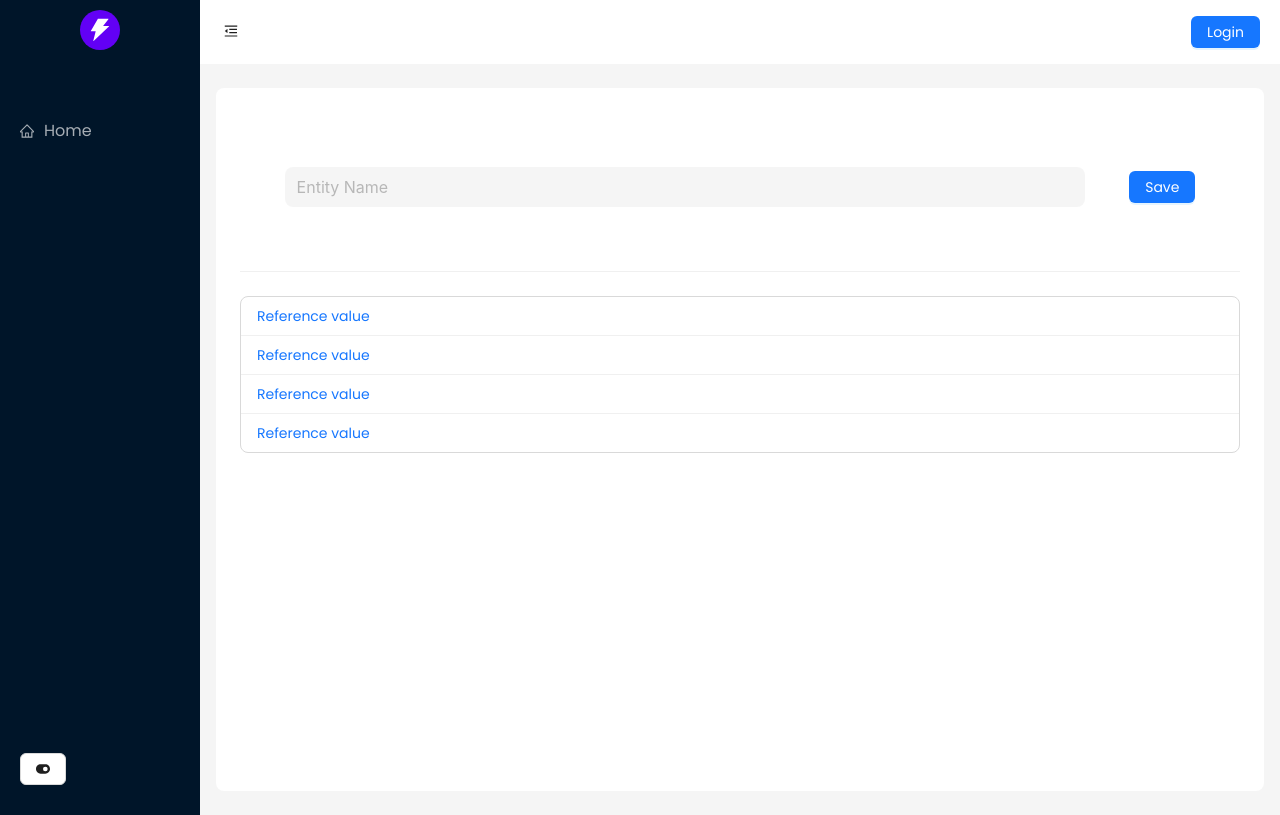
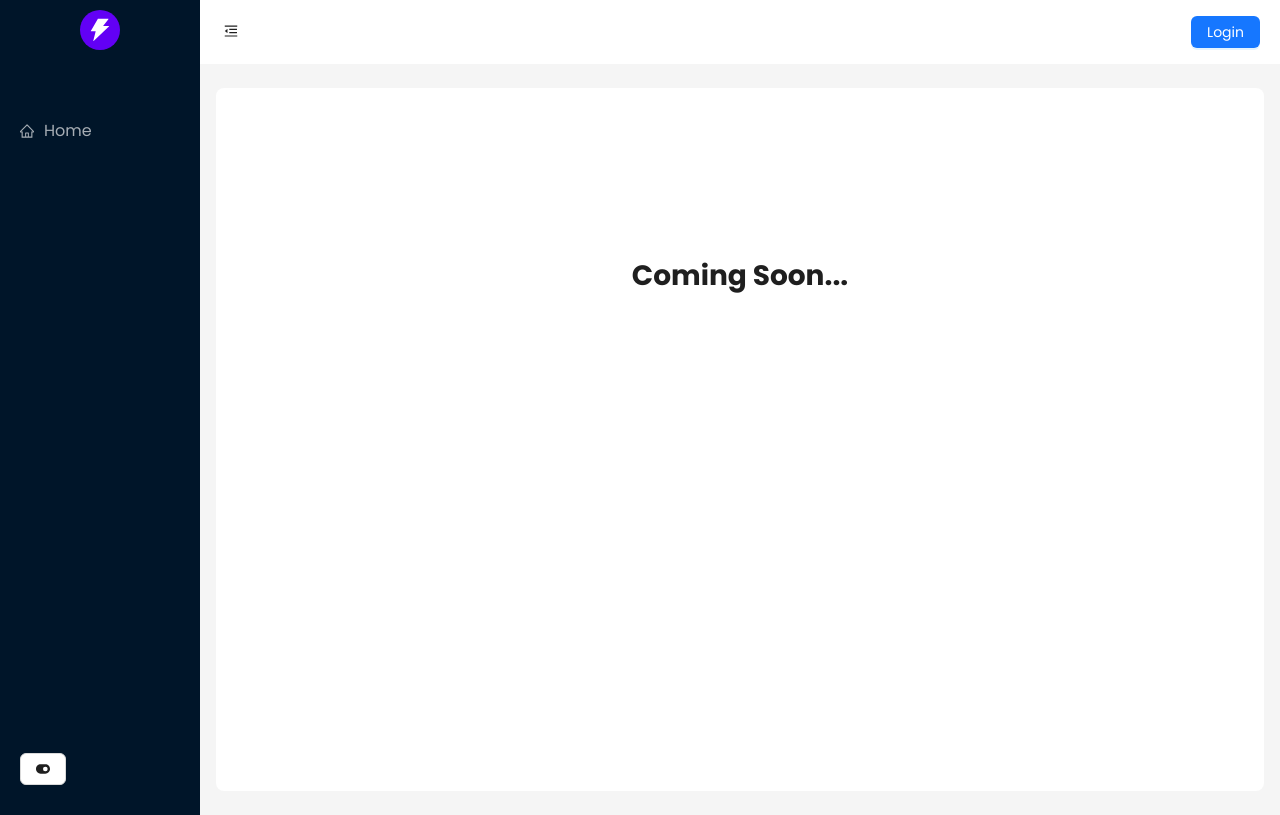
Before and after one commit to BryleCunanan/ai360-studio, a React (Vite) app: page /entities in a window 1280 px wide. Built offline with nearby package versions, Linux system fonts and the light colour scheme.

Commit message:
Changed entity page content to coming soon

```diff
--- a/src/pages/Entities/Entities.jsx
+++ b/src/pages/Entities/Entities.jsx
@@ -1,7 +1,19 @@
 import { Outlet } from "react-router-dom";
 
 const Entities = () => {
-  return <Outlet />;
+  return (
+    <h1
+      style={{
+        display: "flex",
+        justifyContent: "center",
+        alignItems: "center",
+        height: "50%",
+      }}
+    >
+      Coming Soon...
+    </h1>
+  );
+  // <Outlet />;
 };
 
 export default Entities;
--- a/src/pages/Intents/IntentIndex.jsx
+++ b/src/pages/Intents/IntentIndex.jsx
@@ -38,6 +38,7 @@ const IntentIndex = () => {
     if (!parentIntent.followUps) {
       parentIntent.followUps = [];
     }
+    console.log("newFollowUp: ", newFollowUp.name);
     parentIntent.followUps.push(newFollowUp);
     setItems(updatedItems);
     setFilteredItems(updatedItems);
@@ -143,7 +144,7 @@ const IntentIndex = () => {
               pagination={{
                 position: "bottom",
                 align: "center",
-                pageSize: 8,
+                pageSize: 6,
               }}
               style={{ textAlign: "left" }}
               itemLayout="horizontal"
--- a/src/pages/Settings/UserAccess.jsx
+++ b/src/pages/Settings/UserAccess.jsx
@@ -72,7 +72,7 @@ const UserAccess = () => {
           <Table
             dataSource={items.map((item) => ({ ...item, key: item._id }))}
             columns={columns}
-            pagination={false}
+            pagination={{ pageSize: 11, hideOnSinglePage: true }}
             onRow={(record, rowIndex) => {
               return {
                 onClick: () => {
```
